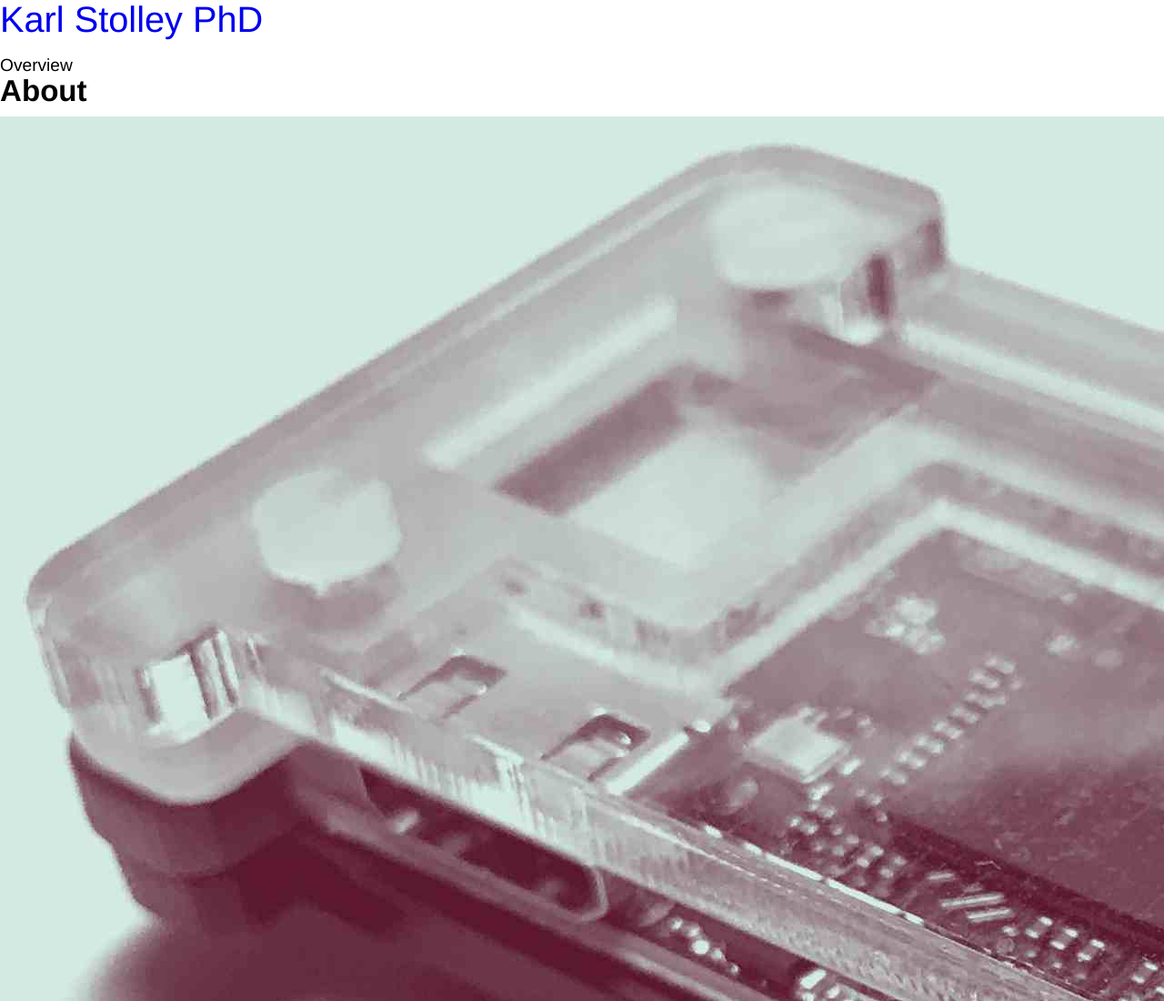
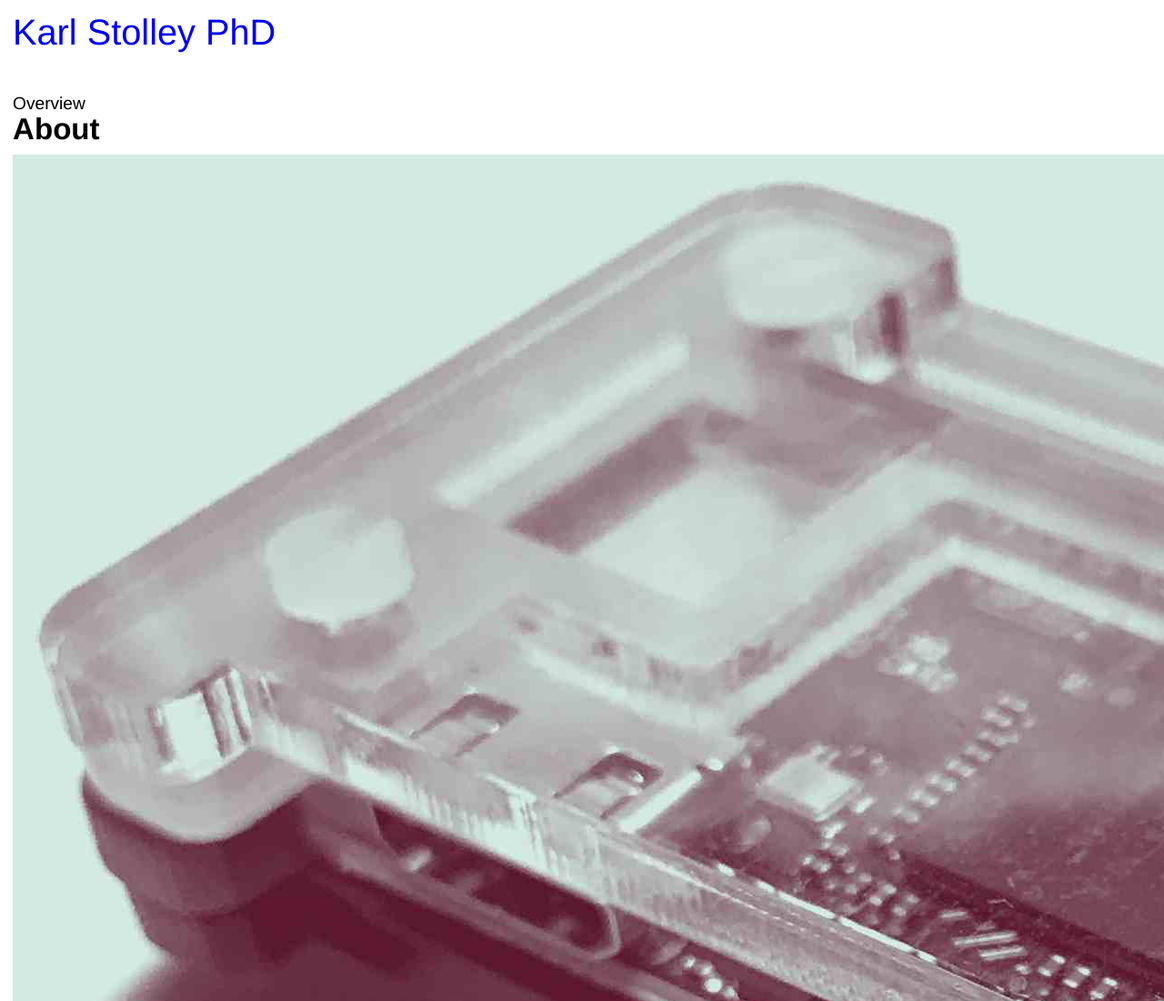
Before and after one commit to fwd-2021/week-07, a plain HTML site: page index.html in a window 1280 px wide. Shown: the top 1100 px of the page at 91% size. Drawn offline with Linux system fonts and the light colour scheme; a script that the page names is missing; a web font is replaced by a local one.

Commit message:
Refine typographic setting with additional space

```diff
--- a/assets/css/screen.css
+++ b/assets/css/screen.css
@@ -20,9 +20,9 @@ html {
   font-family: "Helvetica Neue", Helvetica, Arial, sans-serif;
   font-size: 23px; /* 18 / 16 = 1.125 */
   line-height: 28px;
+  padding: 14px;
 }
 
-h1,
 h2,
 h3,
 p {
@@ -32,6 +32,7 @@ p {
 h1 {
   font-size: 39.744px;
   line-height: 42px; /* 28px * 1.5 = 42 */
+  padding-bottom: 42px;
 }
 
 h2 {
```
